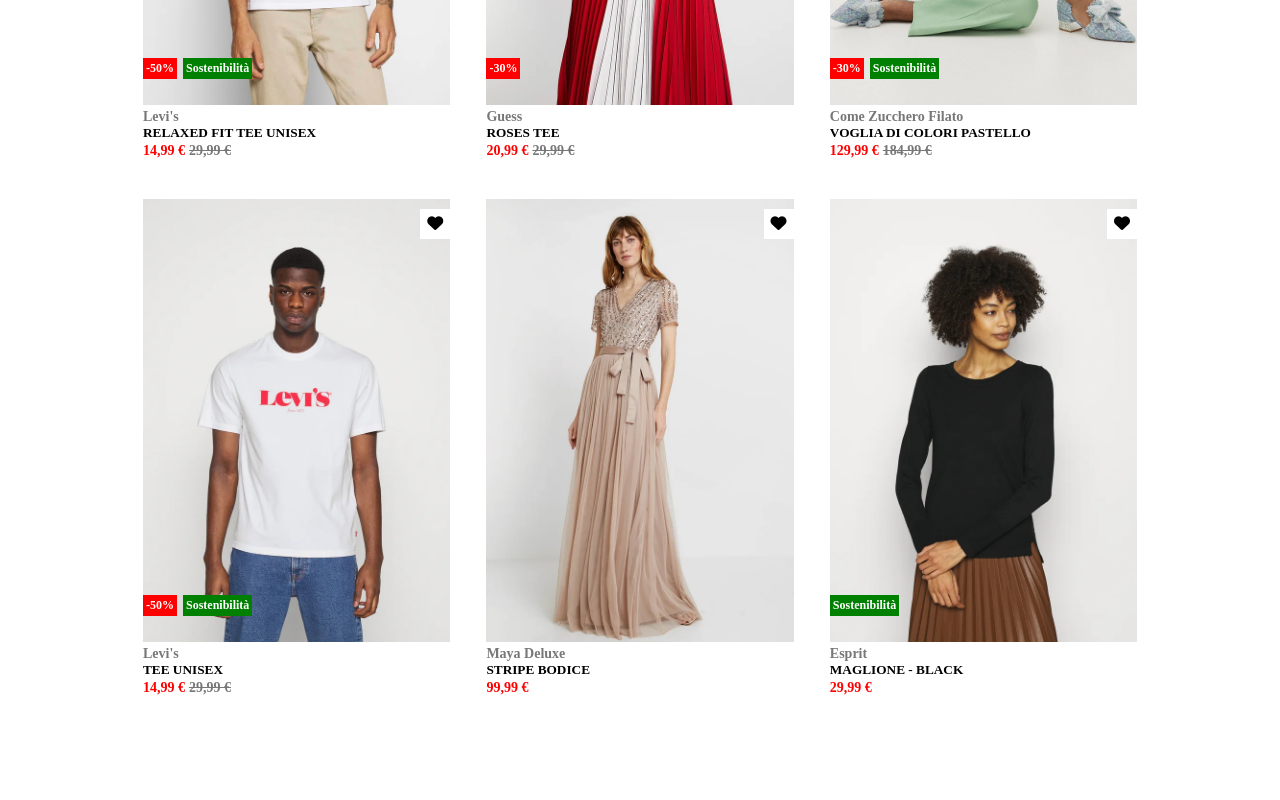
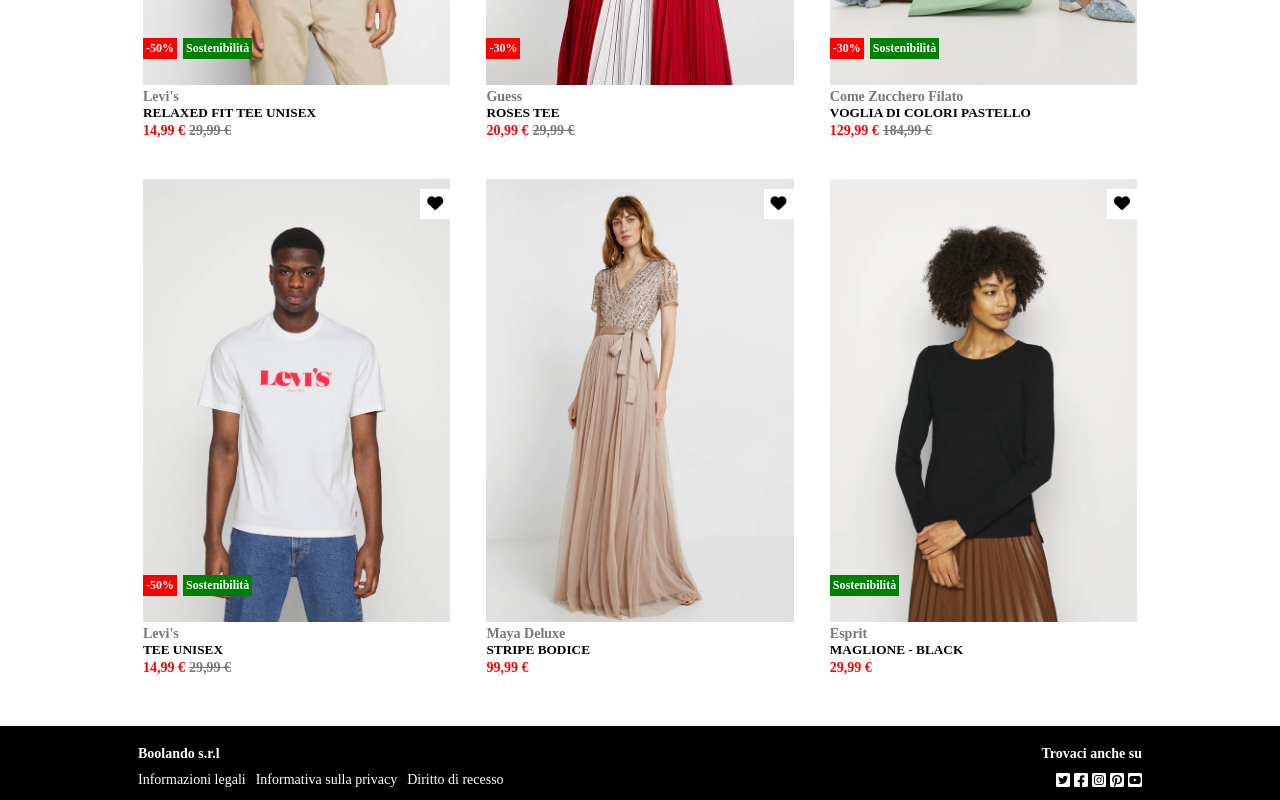
Before and after one commit to ErikB21/html-css-boolando, a plain HTML site: page index.html in a window 1280 px wide. Shown: the part 449-1249 px from the top of the page. Before the commit the page ends 1145 px from the top, so only its background shows below. Drawn offline with Linux system fonts and the light colour scheme.

Commit message:
done project

```diff
--- a/css/style.css
+++ b/css/style.css
@@ -6,9 +6,15 @@
 
 /* inizio header*/
 
+header{
+    position: fixed;
+    z-index: 9999;
+    width: 100%;
+}
+
 .header-top{
     background-color: rgb(255, 105, 29);
-    height: 70px;
+    height: 60px;
     margin: 0 auto;
     padding: 15px 0;
     display: flex;
@@ -30,7 +36,7 @@
 }
 
 
-ul{
+.top-link ul, .text-main ul, .text-footer ul{
     display: flex;
     list-style: none;
 }
@@ -76,6 +82,7 @@ li a{
 .container{
     width: 80%;
     margin: auto;
+    padding: 50px 0px;
     display: flex;
     justify-content: space-between;
     flex-wrap: wrap;
@@ -162,3 +169,61 @@ li a{
 }
 
 /*fine main*/
+
+/* inizio footer*/
+
+footer{
+    width: 100%;
+    background-color: black;
+    display: flex;
+    justify-content: center;
+}
+
+.footer-sidebar{
+    width: 80%;
+    display: flex;
+    justify-content: center;
+    padding: 10px;
+}
+
+.text-footer{
+    width: 50%;
+}
+
+
+.text-footer ul, h4{
+    color: white;
+    padding-top: 10px;
+}
+
+h4{
+    font-size: 14px;
+}
+
+.link-footer li{
+    font-size: 14px;
+    padding-right: 10px;
+}
+
+
+.icons-footer{
+    width: 50%;
+    color: white;
+    text-align: right;
+}
+
+.icons-footer i{
+    padding-top: 10px;
+}
+
+/*fine footer*/
+
+/* inizio hover*/
+
+.photo:hover .human-hover{
+    display: block;
+}
+
+.photo:hover .human{
+    display: none;
+}
--- a/index.html
+++ b/index.html
@@ -41,7 +41,7 @@
         <div class="container">
             <div class="main-img">
                 <div class="photo">
-                    <img src="img/1.webp" alt="man1">
+                    <img class="human" src="img/1.webp" alt="man1">
                     <img class="human-hover" src="img/1b.webp" alt="man1">
                     <div class="hearts"><i class="fa-solid fa-heart"></i></div>
                     <span class="discount discount-red">-50%</span>
@@ -58,7 +58,7 @@
 
             <div class="main-img">
                 <div class="photo">
-                    <img src="img/2.webp" alt="woman1">
+                    <img class="human" src="img/2.webp" alt="woman1">
                     <img class="human-hover" src="img/2b.webp" alt="woman1">
                     <div class="hearts"><i class="fa-solid fa-heart"></i></div>
                     <span class="discount discount-red">-30%</span>
@@ -74,7 +74,7 @@
 
             <div class="main-img">
                 <div class="photo">
-                    <img src="img/3.webp" alt="woman3">
+                    <img class="human" src="img/3.webp" alt="woman3">
                     <img class="human-hover" src="img/3b.webp" alt="woman3">
                     <div class="hearts"><i class="fa-solid fa-heart"></i></div>
                     <span class="discount discount-red">-30%</span>
@@ -91,7 +91,7 @@
 
             <div class="main-img">
                 <div class="photo">
-                    <img src="img/4.webp" alt="man2">
+                    <img class="human" src="img/4.webp" alt="man2">
                     <img class="human-hover" src="img/4b.webp" alt="man2">
                     <div class="hearts"><i class="fa-solid fa-heart"></i></div>
                     <span class="discount discount-red">-50%</span>
@@ -108,7 +108,7 @@
 
             <div class="main-img">
                 <div class="photo">
-                    <img src="img/5.webp" alt="woman3">
+                    <img class="human" src="img/5.webp" alt="woman3">
                     <img class="human-hover" src="img/5b.webp" alt="woman3">
                     <div class="hearts"><i class="fa-solid fa-heart"></i></div>
                 </div>
@@ -123,7 +123,7 @@
 
             <div class="main-img">
                 <div class="photo">
-                    <img src="img/6.webp" alt="woman4">
+                    <img class="human" src="img/6.webp" alt="woman4">
                     <img class="human-hover" src="img/6b.webp" alt="woman6">
                     <div class="hearts"><i class="fa-solid fa-heart"></i></div>
                     <span class="discount discount-green2">Sostenibilità</span>
@@ -140,6 +140,31 @@
         </div>
     </main>
 
+    <footer>
+
+       <section class="footer-sidebar">
+            <div class="text-footer">
+                <h4>Boolando s.r.l</h4>
+                <ul class="link-footer">
+                    <li>Informazioni legali</li>
+                    <li>Informativa sulla privacy</li>
+                    <li>Diritto di recesso</li>
+                </ul>
+            </div>
+            <div class="icons-footer">
+                <h4>Trovaci anche su</h4>
+                <i class="fa-brands fa-twitter-square"></i>
+                <i class="fa-brands fa-facebook-square"></i>
+                <i class="fa-brands fa-instagram-square"></i>
+                <i class="fa-brands fa-pinterest-square"></i>
+                <i class="fa-brands fa-youtube-square"></i>
+
+            </div>
+        </section>
+
+
+    </footer>
+
 
 
 </body>
```
